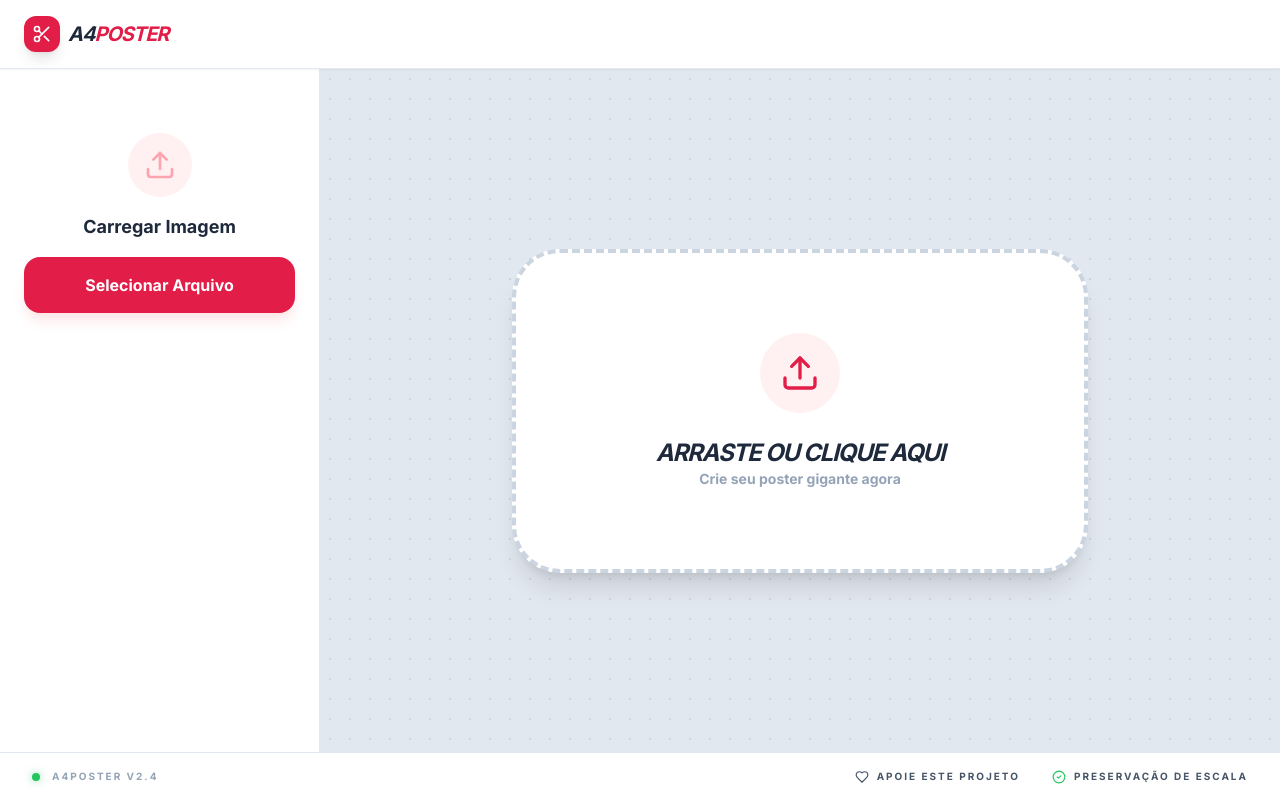
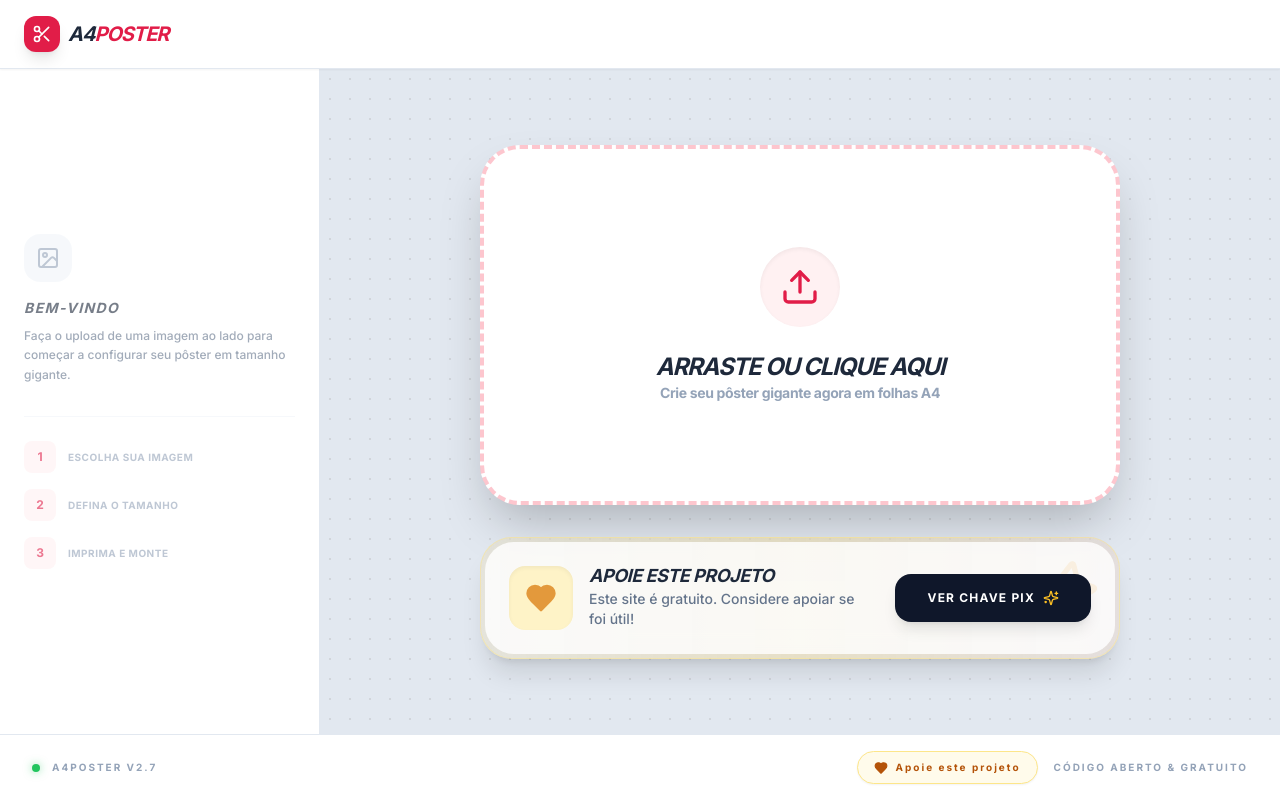
Before and after one commit to ericardos/A4poster, a React (Vite) app: page / in a window 1280 px wide. Built offline with nearby package versions, Linux system fonts and the light colour scheme.

Commit message:
feat: Add new icons and remove unused state
Introduces new icons for enhanced UI and removes the `hoveredTile` state variable as it was not being used. This streamlines the component by removing unnecessary complexity.

```diff
--- a/App.tsx
+++ b/App.tsx
@@ -1,6 +1,6 @@
 
 import React, { useState, useRef, useMemo } from 'react';
-import { Upload, Settings, Download, Layers, Maximize, Trash2, Scissors, Info, MousePointer2, CheckCircle2, Heart, Copy, Check } from 'lucide-react';
+import { Upload, Settings, Download, Layers, Maximize, Trash2, Scissors, Info, MousePointer2, CheckCircle2, Heart, Copy, Check, Sparkles, Star, Image as ImageIcon } from 'lucide-react';
 import { TileSettings, ImageMetadata } from './types';
 import { DEFAULT_SETTINGS, PAPER_SIZES } from './constants';
 
@@ -8,7 +8,6 @@ const App: React.FC = () => {
   const [image, setImage] = useState<ImageMetadata | null>(null);
   const [settings, setSettings] = useState<TileSettings>(DEFAULT_SETTINGS);
   const [isGenerating, setIsGenerating] = useState(false);
-  const [hoveredTile, setHoveredTile] = useState<number | null>(null);
   const [showPix, setShowPix] = useState(false);
   const [copied, setCopied] = useState(false);
   const fileInputRef = useRef<HTMLInputElement>(null);
@@ -48,12 +47,9 @@ const App: React.FC = () => {
       offsetX = (totalPosterWidth - finalDrawW) / 2;
     }
 
-    const efficiency = ((finalDrawW * finalDrawH) / (totalPosterWidth * totalPosterHeight)) * 100;
-
     return {
       finalDrawW, finalDrawH,
       offsetX, offsetY,
-      efficiency,
       pWidth, pHeight,
       totalPosterWidth, totalPosterHeight,
       posterAspect
@@ -170,13 +166,13 @@ const App: React.FC = () => {
         </div>
 
         {image && (
-          <div className="flex items-center gap-4">
+          <div className="flex items-center gap-3">
             <button
               onClick={() => setShowPix(true)}
-              className="hidden sm:flex items-center gap-2 bg-amber-50 hover:bg-amber-100 text-amber-700 px-4 py-2.5 rounded-full font-bold transition-all text-xs"
+              className="flex items-center gap-2 bg-gradient-to-r from-amber-400 to-orange-500 hover:from-amber-500 hover:to-orange-600 text-white px-5 py-2.5 rounded-full font-black transition-all text-[11px] shadow-[0_4px_15px_rgba(245,158,11,0.3)] hover:scale-105 active:scale-95 uppercase tracking-wider"
             >
-              <Heart className="w-3.5 h-3.5 fill-amber-700" />
-              APOIAR
+              <Heart className="w-4 h-4 fill-white animate-pulse" />
+              Apoiar
             </button>
             <button
               onClick={generatePDF}
@@ -193,17 +189,33 @@ const App: React.FC = () => {
       <main className="flex-1 flex flex-col md:flex-row overflow-hidden h-[calc(100vh-73px)]">
         <aside className="w-full md:w-80 bg-white border-r border-slate-200 p-6 overflow-y-auto shrink-0 z-20">
           {!image ? (
-            <div className="text-center py-10 space-y-4">
-              <div className="w-16 h-16 bg-rose-50 rounded-full flex items-center justify-center mx-auto">
-                <Upload className="w-8 h-8 text-rose-300" />
+            <div className="h-full flex flex-col justify-center space-y-8 py-10 opacity-60">
+              <div className="space-y-4">
+                <div className="w-12 h-12 bg-slate-100 rounded-2xl flex items-center justify-center">
+                  <ImageIcon className="w-6 h-6 text-slate-400" />
+                </div>
+                <div>
+                  <h2 className="text-sm font-black text-slate-800 uppercase tracking-widest italic">Bem-vindo</h2>
+                  <p className="text-xs text-slate-500 font-medium leading-relaxed mt-2">
+                    Faça o upload de uma imagem ao lado para começar a configurar seu pôster em tamanho gigante.
+                  </p>
+                </div>
               </div>
-              <h2 className="text-lg font-bold text-slate-800">Carregar Imagem</h2>
-              <button
-                onClick={() => fileInputRef.current?.click()}
-                className="bg-rose-600 text-white px-6 py-4 rounded-2xl font-bold hover:bg-rose-700 transition-all w-full shadow-lg shadow-rose-100"
-              >
-                Selecionar Arquivo
-              </button>
+
+              <div className="space-y-4 pt-6 border-t border-slate-100">
+                <div className="flex items-center gap-3">
+                  <div className="w-8 h-8 rounded-lg bg-rose-50 flex items-center justify-center text-rose-600 font-bold text-xs">1</div>
+                  <span className="text-[10px] font-black uppercase text-slate-400 tracking-wider">Escolha sua imagem</span>
+                </div>
+                <div className="flex items-center gap-3">
+                  <div className="w-8 h-8 rounded-lg bg-rose-50 flex items-center justify-center text-rose-600 font-bold text-xs">2</div>
+                  <span className="text-[10px] font-black uppercase text-slate-400 tracking-wider">Defina o tamanho</span>
+                </div>
+                <div className="flex items-center gap-3">
+                  <div className="w-8 h-8 rounded-lg bg-rose-50 flex items-center justify-center text-rose-600 font-bold text-xs">3</div>
+                  <span className="text-[10px] font-black uppercase text-slate-400 tracking-wider">Imprima e monte</span>
+                </div>
+              </div>
             </div>
           ) : (
             <div className="space-y-6 animate-in slide-in-from-left">
@@ -220,7 +232,7 @@ const App: React.FC = () => {
               </section>
 
               <section className="space-y-3">
-                <h3 className="text-[10px] font-black uppercase text-slate-400 tracking-[0.2em]">Página</h3>
+                <h3 className="text-[10px] font-black uppercase text-slate-400 tracking-[0.2em]">Orientação</h3>
                 <div className="grid grid-cols-2 gap-2">
                   <button onClick={() => updateSetting('orientation', 'portrait')} className={`py-4 text-[10px] font-black uppercase rounded-xl border-2 transition-all ${settings.orientation === 'portrait' ? 'bg-slate-900 text-white border-slate-900 shadow-lg' : 'bg-white text-slate-400 border-slate-100'}`}>Vertical</button>
                   <button onClick={() => updateSetting('orientation', 'landscape')} className={`py-4 text-[10px] font-black uppercase rounded-xl border-2 transition-all ${settings.orientation === 'landscape' ? 'bg-slate-900 text-white border-slate-900 shadow-lg' : 'bg-white text-slate-400 border-slate-100'}`}>Horizontal</button>
@@ -228,16 +240,15 @@ const App: React.FC = () => {
               </section>
 
               <div className="bg-amber-50 rounded-2xl p-4 border border-amber-100">
-                <div className="flex items-center gap-2 mb-2">
-                  <Heart className="w-4 h-4 text-amber-600 fill-amber-600" />
-                  <span className="text-[10px] font-black text-amber-800 uppercase tracking-wider">Apoie este projeto</span>
-                </div>
-                <p className="text-[11px] text-amber-700 leading-relaxed mb-3">Este site é gratuito. Se foi útil, considere apoiar para mantê-lo online.</p>
                 <button
                   onClick={() => setShowPix(true)}
-                  className="w-full bg-amber-600 text-white py-2 rounded-lg text-[10px] font-black uppercase tracking-widest hover:bg-amber-700 transition-colors shadow-sm"
+                  className="w-full flex items-center justify-between group"
                 >
-                  Ver Pix de Apoio
+                  <div className="flex items-center gap-2">
+                    <Heart className="w-4 h-4 text-amber-600 fill-amber-600" />
+                    <span className="text-[10px] font-black text-amber-900 uppercase">Apoiar Projeto</span>
+                  </div>
+                  <Sparkles className="w-3 h-3 text-amber-400 group-hover:rotate-12 transition-transform" />
                 </button>
               </div>
 
@@ -296,57 +307,88 @@ const App: React.FC = () => {
               </div>
             </div>
           ) : (
-            <div onClick={() => fileInputRef.current?.click()} className="max-w-xl w-full aspect-video bg-white rounded-[3rem] border-4 border-dashed border-slate-300 flex flex-col items-center justify-center gap-6 cursor-pointer hover:border-rose-400 hover:bg-white/50 transition-all shadow-xl group">
-              <div className="w-20 h-20 bg-rose-50 rounded-full flex items-center justify-center group-hover:scale-110 transition-transform">
-                <Upload className="w-10 h-10 text-rose-600" />
+            <div className="flex flex-col items-center gap-8 w-full max-w-2xl px-4 animate-in fade-in slide-in-from-bottom-8 duration-700">
+              {/* Quadro de Upload Principal Único */}
+              <div onClick={() => fileInputRef.current?.click()} className="w-full aspect-[21/9] sm:aspect-video bg-white rounded-[2.5rem] border-4 border-dashed border-rose-400/40 flex flex-col items-center justify-center gap-6 cursor-pointer hover:border-rose-500 hover:bg-white/80 transition-all shadow-2xl group relative overflow-hidden">
+                <div className="absolute inset-0 bg-gradient-to-br from-rose-50/50 to-transparent opacity-0 group-hover:opacity-100 transition-opacity"></div>
+                <div className="w-20 h-20 bg-rose-50 rounded-full flex items-center justify-center group-hover:scale-110 group-hover:bg-rose-100 transition-all relative z-10 shadow-inner">
+                  <Upload className="w-10 h-10 text-rose-600" />
+                </div>
+                <div className="text-center relative z-10">
+                  <p className="text-slate-800 font-black text-2xl uppercase italic tracking-tighter">Arraste ou clique aqui</p>
+                  <p className="text-slate-400 font-bold text-sm tracking-tight">Crie seu pôster gigante agora em folhas A4</p>
+                </div>
               </div>
-              <div className="text-center">
-                <p className="text-slate-800 font-black text-2xl uppercase italic tracking-tighter">Arraste ou clique aqui</p>
-                <p className="text-slate-400 font-bold text-sm">Crie seu poster gigante agora</p>
+
+              {/* Seção de Apoio Integrada */}
+              <div className="w-full bg-gradient-to-r from-amber-400/10 via-amber-400/20 to-orange-400/10 backdrop-blur-md rounded-[2rem] p-1 border border-amber-200/50 shadow-xl relative group transition-transform hover:-translate-y-1">
+                <div className="bg-white/80 rounded-[1.8rem] p-6 flex flex-col sm:flex-row items-center justify-between gap-6 overflow-hidden relative">
+                   <div className="absolute top-0 right-0 p-4 opacity-10 rotate-12 group-hover:scale-125 transition-transform">
+                      <Star className="w-16 h-16 text-amber-500" />
+                   </div>
+
+                   <div className="flex items-center gap-4 relative z-10">
+                      <div className="bg-amber-100 p-4 rounded-2xl shadow-inner group-hover:rotate-6 transition-transform">
+                        <Heart className="w-8 h-8 text-amber-600 fill-amber-600 animate-pulse" />
+                      </div>
+                      <div className="text-center sm:text-left">
+                        <h4 className="text-slate-800 font-black uppercase italic text-lg tracking-tight leading-none">Apoie este projeto</h4>
+                        <p className="text-slate-500 text-sm font-medium mt-1">Este site é gratuito. Considere apoiar se foi útil!</p>
+                      </div>
+                   </div>
+
+                   <button
+                    onClick={() => setShowPix(true)}
+                    className="whitespace-nowrap bg-slate-900 hover:bg-black text-white px-8 py-4 rounded-2xl font-black text-xs uppercase tracking-widest shadow-lg transition-all active:scale-95 hover:shadow-amber-200/50 relative z-10 flex items-center gap-2"
+                   >
+                     Ver Chave Pix <Sparkles className="w-4 h-4 text-amber-400" />
+                   </button>
+                </div>
               </div>
             </div>
           )}
 
           {/* Modal do Pix */}
           {showPix && (
-            <div className="absolute inset-0 z-50 flex items-center justify-center p-6 bg-slate-900/60 backdrop-blur-sm animate-in fade-in">
-              <div className="bg-white rounded-[2rem] p-8 max-w-sm w-full shadow-2xl space-y-6 relative animate-in zoom-in slide-in-from-bottom-4">
+            <div className="fixed inset-0 z-[100] flex items-center justify-center p-6 bg-slate-900/60 backdrop-blur-md animate-in fade-in">
+              <div className="bg-white rounded-[2.5rem] p-8 max-w-sm w-full shadow-[0_32px_64px_rgba(0,0,0,0.3)] space-y-6 relative animate-in zoom-in slide-in-from-bottom-8 duration-500">
                 <button
                   onClick={() => setShowPix(false)}
-                  className="absolute top-6 right-6 text-slate-400 hover:text-slate-800 transition-colors"
+                  className="absolute top-6 right-6 text-slate-300 hover:text-rose-500 transition-colors p-2"
                 >
                   <Trash2 className="w-5 h-5" />
                 </button>
 
-                <div className="text-center space-y-2">
-                  <div className="w-12 h-12 bg-amber-100 rounded-2xl flex items-center justify-center mx-auto mb-4">
-                    <Heart className="w-6 h-6 text-amber-600 fill-amber-600" />
+                <div className="text-center space-y-2 pt-4">
+                  <div className="w-16 h-16 bg-amber-50 rounded-3xl flex items-center justify-center mx-auto mb-4 shadow-inner">
+                    <Heart className="w-8 h-8 text-amber-500 fill-amber-500 animate-pulse" />
                   </div>
-                  <h3 className="text-xl font-black text-slate-800 uppercase italic">Apoie o Projeto</h3>
-                  <p className="text-slate-500 text-xs font-medium px-4">Este site é gratuito. Se ele te ajudou, considere fazer uma doação de qualquer valor.</p>
+                  <h3 className="text-2xl font-black text-slate-800 uppercase italic tracking-tight">Apoie este Projeto</h3>
+                  <p className="text-slate-500 text-sm font-medium px-4 leading-relaxed">
+                    Sua doação ajuda a manter o servidor online e gratuito para todos!
+                  </p>
                 </div>
 
-                <div className="bg-slate-50 p-6 rounded-3xl flex flex-col items-center space-y-4 border border-slate-100">
-                  {/* QR Code Placeholder/Generated via API */}
-                  <div className="w-48 h-48 bg-white p-2 rounded-2xl border border-slate-200 flex items-center justify-center overflow-hidden">
+                <div className="bg-slate-50 p-6 rounded-[2rem] flex flex-col items-center space-y-4 border border-slate-100 shadow-inner">
+                  <div className="w-48 h-48 bg-white p-3 rounded-3xl border border-slate-200 flex items-center justify-center overflow-hidden shadow-lg group">
                     <img
                       src={`https://api.qrserver.com/v1/create-qr-code/?size=200x200&data=${encodeURIComponent(PIX_KEY)}`}
                       alt="QR Code Pix"
-                      className="w-full h-full"
+                      className="w-full h-full group-hover:scale-105 transition-transform"
                     />
                   </div>
 
                   <div className="w-full space-y-2">
-                    <label className="text-[10px] font-black text-slate-400 uppercase tracking-widest block text-center">Chave Pix (Copiar e Colar)</label>
+                    <label className="text-[10px] font-black text-slate-400 uppercase tracking-widest block text-center">Clique no botão para copiar a chave</label>
                     <div className="flex gap-2">
-                      <div className="flex-1 bg-white border border-slate-200 rounded-xl px-4 py-3 text-[10px] font-mono text-slate-600 overflow-hidden truncate">
+                      <div className="flex-1 bg-white border border-slate-200 rounded-2xl px-4 py-4 text-[10px] font-mono text-slate-600 overflow-hidden truncate">
                         {PIX_KEY}
                       </div>
                       <button
                         onClick={copyPix}
-                        className={`p-3 rounded-xl transition-all ${copied ? 'bg-green-500 text-white' : 'bg-slate-900 text-white hover:bg-black'}`}
+                        className={`px-5 rounded-2xl transition-all shadow-lg ${copied ? 'bg-green-500 text-white' : 'bg-slate-900 text-white hover:bg-black active:scale-90'}`}
                       >
-                        {copied ? <Check className="w-4 h-4" /> : <Copy className="w-4 h-4" />}
+                        {copied ? <Check className="w-5 h-5" /> : <Copy className="w-5 h-5" />}
                       </button>
                     </div>
                   </div>
@@ -369,18 +411,18 @@ const App: React.FC = () => {
       <footer className="bg-white border-t border-slate-200 px-8 py-4 flex flex-col sm:flex-row justify-between items-center gap-4 text-[10px] font-black text-slate-400 uppercase tracking-[0.2em]">
         <div className="flex items-center gap-3">
           <div className="w-2 h-2 rounded-full bg-green-500 shadow-[0_0_8px_rgba(34,197,94,0.5)]"></div>
-          <span>A4poster v2.4</span>
+          <span>A4poster v2.7</span>
         </div>
 
-        <div className="flex gap-8 items-center text-slate-600">
+        <div className="flex gap-4 items-center">
           <button
             onClick={() => setShowPix(true)}
-            className="flex items-center gap-2 hover:text-amber-600 transition-colors group"
+            className="flex items-center gap-2 bg-amber-50 text-amber-700 px-4 py-2 rounded-full hover:bg-amber-100 transition-all border border-amber-200 shadow-sm group"
           >
-            <Heart className="w-3.5 h-3.5 group-hover:fill-amber-600" />
-            APOIE ESTE PROJETO
+            <Heart className="w-3.5 h-3.5 fill-amber-700 group-hover:scale-125 transition-transform" />
+            Apoie este projeto
           </button>
-          <span className="hidden md:flex items-center gap-2"><CheckCircle2 className="w-3.5 h-3.5 text-green-500" /> Preservação de Escala</span>
+          <span className="hidden md:inline-block">Código Aberto & Gratuito</span>
         </div>
       </footer>
     </div>
```
